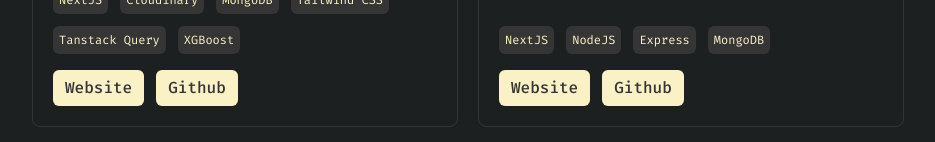
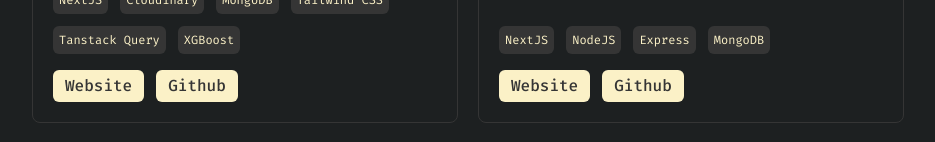
Before and after one commit to unsafe0x0/priyanxhu, a Next.js app: page / in a window 1280 px wide. Shown: the part 705-847 px from the top of the page, without its empty margins (172-1107 px from the left). Built offline with nearby package versions, Linux system fonts and the light colour scheme; no server answers; the database is empty.

Commit message:
fixed paddings

```diff
--- a/components/Projects.tsx
+++ b/components/Projects.tsx
@@ -31,14 +31,14 @@
                 <Link
                   href={project.link}
                   target="_blank"
-                  className="bg-[#fbf1c7] text-[#353535] px-3 py-1.5 rounded-md text-md font-medium"
+                  className="bg-[#fbf1c7] text-[#353535] px-3 py-1 rounded-md text-md font-medium"
                 >
                   Website
                 </Link>
                 <Link
                   href={project.github}
                   target="_blank"
-                  className="bg-[#fbf1c7] text-[#353535] px-3 py-1.5 rounded-md text-md font-medium"
+                  className="bg-[#fbf1c7] text-[#353535] px-3 py-1 rounded-md text-md font-medium"
                 >
                   Github
                 </Link>
```
